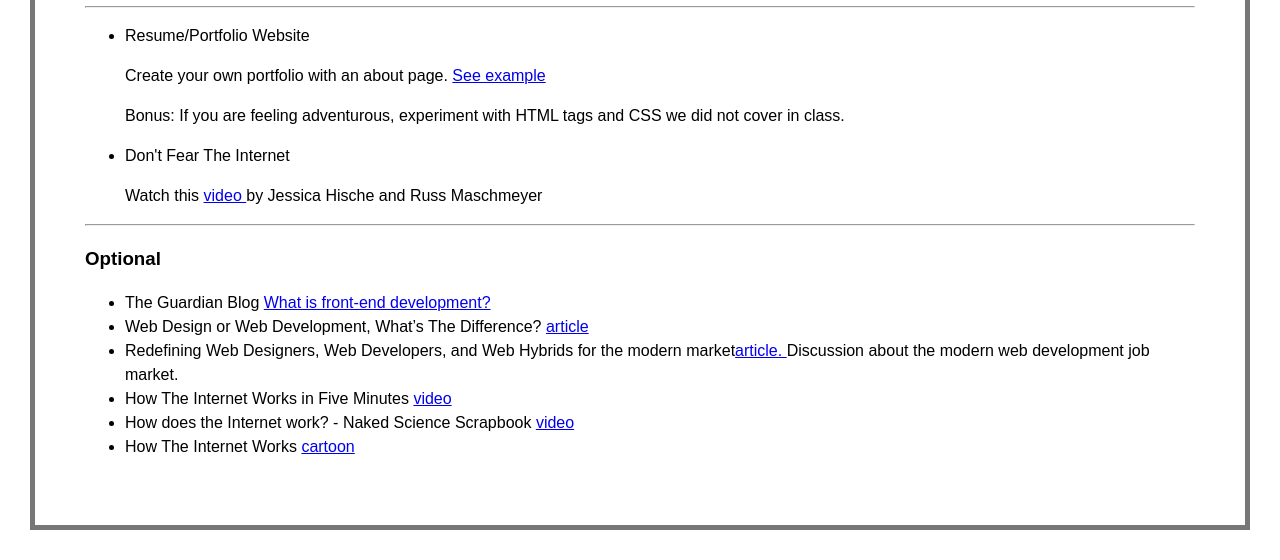
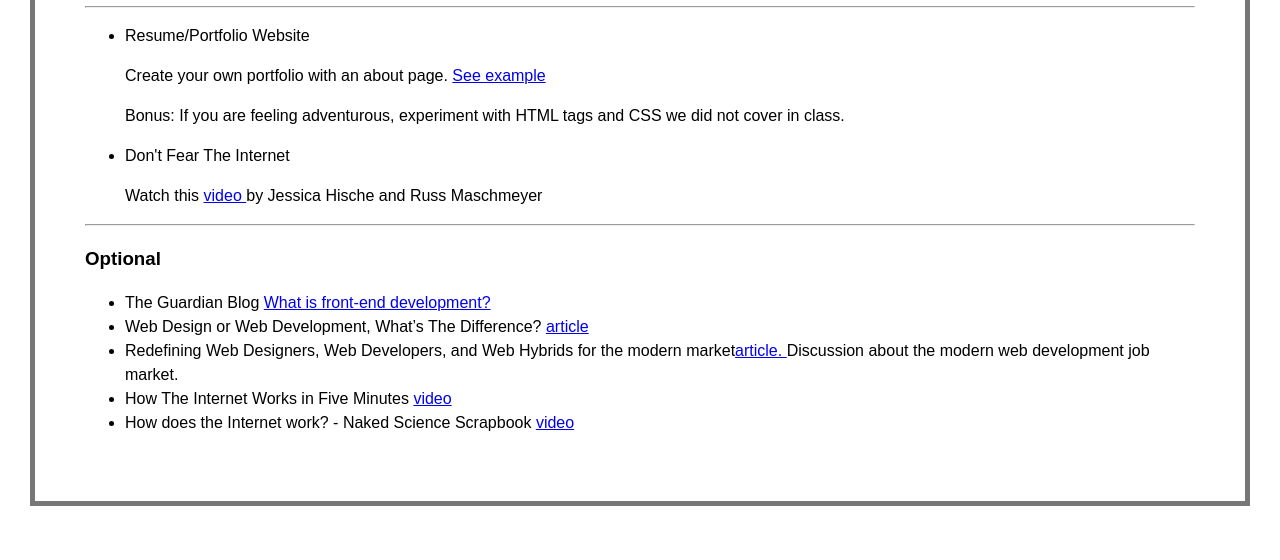
Before and after one commit to natecooper/fewd-76, a plain HTML site: page hw-week-1/index.html in a window 1280 px wide. Shown: the part 394-954 px from the top of the page. After the commit the page ends 930 px from the top, so only its background shows below. Drawn offline with Linux system fonts and the light colour scheme.

Commit message:
updated links

```diff
--- a/hw-week-1/index.html
+++ b/hw-week-1/index.html
@@ -61,7 +61,7 @@
 
 					<li>How does the Internet work? - Naked Science Scrapbook <a href="http://www.youtube.com/watch?v=oj7A2YDgIWE">video</a></li>
 
-					<li>How The Internet Works <a href="http://landofthefreeish.com/pics/how-the-internet-works/"> cartoon</a></li>
+
 				</ul>
 		</div>
 
```
